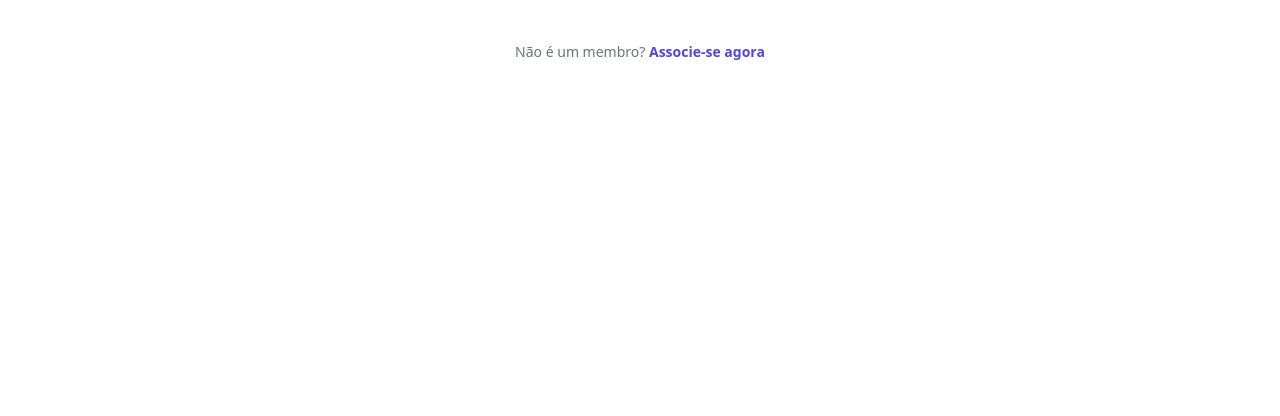
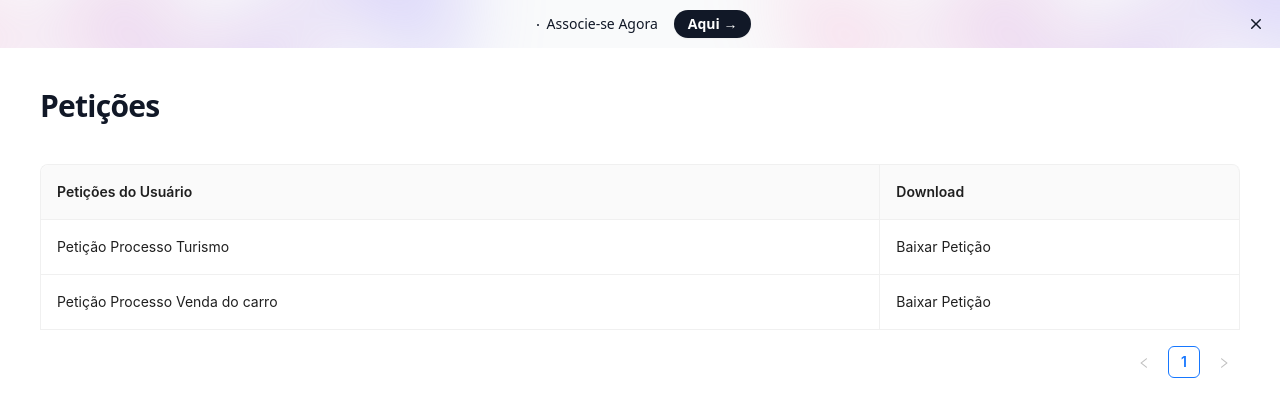
Before and after one commit to Potatos-team/potts_website, a React (Create React App) app: page /petition in a window 1280 px wide. Shown: the top 416 px of the page. Built offline with nearby package versions, Linux system fonts and the light colour scheme.

Commit message:
Implementação da rotas e table na tela de permissões

```diff
--- /dev/null
+++ b/src/components/content/CallToAction/CallToAction.jsx
@@ -0,0 +1,52 @@
+import { XMarkIcon } from '@heroicons/react/20/solid'
+
+export default function CallToAction() {
+    return (
+        <div className="relative isolate flex items-center gap-x-6 overflow-hidden bg-gray-50 px-6 py-2.5 sm:px-3.5 sm:before:flex-1">
+            <div
+                className="absolute left-[max(-7rem,calc(50%-52rem))] top-1/2 -z-10 -translate-y-1/2 transform-gpu blur-2xl"
+                aria-hidden="true"
+            >
+                <div
+                    className="aspect-[577/310] w-[36.0625rem] bg-gradient-to-r from-[#ff80b5] to-[#9089fc] opacity-30"
+                    style={{
+                        clipPath:
+                            'polygon(74.8% 41.9%, 97.2% 73.2%, 100% 34.9%, 92.5% 0.4%, 87.5% 0%, 75% 28.6%, 58.5% 54.6%, 50.1% 56.8%, 46.9% 44%, 48.3% 17.4%, 24.7% 53.9%, 0% 27.9%, 11.9% 74.2%, 24.9% 54.1%, 68.6% 100%, 74.8% 41.9%)',
+                    }}
+                />
+            </div>
+            <div
+                className="absolute left-[max(45rem,calc(50%+8rem))] top-1/2 -z-10 -translate-y-1/2 transform-gpu blur-2xl"
+                aria-hidden="true"
+            >
+                <div
+                    className="aspect-[577/310] w-[36.0625rem] bg-gradient-to-r from-[#ff80b5] to-[#9089fc] opacity-30"
+                    style={{
+                        clipPath:
+                            'polygon(74.8% 41.9%, 97.2% 73.2%, 100% 34.9%, 92.5% 0.4%, 87.5% 0%, 75% 28.6%, 58.5% 54.6%, 50.1% 56.8%, 46.9% 44%, 48.3% 17.4%, 24.7% 53.9%, 0% 27.9%, 11.9% 74.2%, 24.9% 54.1%, 68.6% 100%, 74.8% 41.9%)',
+                    }}
+                />
+            </div>
+            <div className="flex flex-wrap items-center gap-x-4 gap-y-2">
+                <p className="text-sm leading-6 text-gray-900">
+                    <svg viewBox="0 0 2 2" className="mx-2 inline h-0.5 w-0.5 fill-current" aria-hidden="true">
+                        <circle cx={1} cy={1} r={1} />
+                    </svg>
+                    Associe-se Agora
+                </p>
+                <a
+                    href="#"
+                    className="flex-none rounded-full bg-gray-900 px-3.5 py-1 text-sm font-semibold text-white shadow-sm hover:bg-gray-700 focus-visible:outline focus-visible:outline-2 focus-visible:outline-offset-2 focus-visible:outline-gray-900"
+                >
+                    Aqui <span aria-hidden="true">&rarr;</span>
+                </a>
+            </div>
+            <div className="flex flex-1 justify-end">
+                <button type="button" className="-m-3 p-3 focus-visible:outline-offset-[-4px]">
+                    <span className="sr-only">Dismiss</span>
+                    <XMarkIcon className="h-5 w-5 text-gray-900" aria-hidden="true" />
+                </button>
+            </div>
+        </div>
+    )
+}
--- a/src/components/content/Petition/Petition.jsx
+++ b/src/components/content/Petition/Petition.jsx
@@ -1,26 +1,21 @@
-import { useState } from "react";
+import CallToAction from '../CallToAction/CallToAction'
+import TablePetition from '../ReusableComponents/Table'
+
 
 export default function Petition() {
+    return (
+        <div >
+            <CallToAction />
+            <div class="px-10">
+                <div className="my-10 lg:flex lg:items-center lg:justify-between">
+                    <div className="min-w-0 flex-1">
+                        <h2 className="text-2xl font-bold leading-7 text-gray-900 sm:truncate sm:text-3xl sm:tracking-tight">
+                            Petições
+                        </h2>
+                    </div>
+                </div>
 
-
-    const InputExample = () => {
-        const [texto, setTexto] = useState('');
-
-        const handleChange = (e) => {
-            setTexto(e.target.value);
-            console.log(texto)
-        };
-    }
-
-    return (
-        <div>
-            <div>
-                <p className="mt-10 text-center text-sm text-gray-500">
-                    Não é um membro?{' '}
-                    <a href="#" className="font-semibold leading-6 text-indigo-600 hover:text-indigo-500">
-                        Associe-se agora
-                    </a>
-                </p>
+                <TablePetition />
             </div>
         </div>
     )
--- /dev/null
+++ b/src/components/content/ReusableComponents/Table.jsx
@@ -0,0 +1,166 @@
+import React, { useContext, useEffect, useRef, useState } from 'react';
+import { Button, Form, Input, Popconfirm, Table } from 'antd';
+
+
+const EditableContext = React.createContext(null);
+const EditableRow = ({ index, ...props }) => {
+  const [form] = Form.useForm();
+  return (
+    <Form form={form} component={false}>
+      <EditableContext.Provider value={form}>
+        <tr {...props} />
+      </EditableContext.Provider>
+    </Form>
+  );
+};
+const EditableCell = ({
+  title,
+  editable,
+  children,
+  dataIndex,
+  record,
+  handleSave,
+  ...restProps
+}) => {
+  const [editing, setEditing] = useState(false);
+  const inputRef = useRef(null);
+  const form = useContext(EditableContext);
+  useEffect(() => {
+    if (editing) {
+      inputRef.current.focus();
+    }
+  }, [editing]);
+  const toggleEdit = () => {
+    setEditing(!editing);
+    form.setFieldsValue({
+      [dataIndex]: record[dataIndex],
+    });
+  };
+  const save = async () => {
+    try {
+      const values = await form.validateFields();
+      toggleEdit();
+      handleSave({
+        ...record,
+        ...values,
+      });
+    } catch (errInfo) {
+      console.log('Save failed:', errInfo);
+    }
+  };
+  let childNode = children;
+  if (editable) {
+    childNode = editing ? (
+      <Form.Item
+        style={{
+          margin: 0,
+        }}
+        name={dataIndex}
+        rules={[
+          {
+            required: true,
+            message: `${title} is required.`,
+          },
+        ]}
+      >
+        <Input ref={inputRef} onPressEnter={save} onBlur={save} />
+      </Form.Item>
+    ) : (
+      <div
+        className="editable-cell-value-wrap"
+        style={{
+          paddingRight: 24,
+        }}
+        onClick={toggleEdit}
+      >
+        {children}
+      </div>
+    );
+  }
+  return <td {...restProps}>{childNode}</td>;
+};
+
+
+const TablePetition = () => {
+  const [dataSource, setDataSource] = useState([
+    {
+      key: '0',
+      name: 'Petição Processo Turismo',
+      age: '32',
+      address: 'London, Park Lane no. 0',
+    },
+    {
+      key: '1',
+      name: 'Petição Processo Venda do carro',
+      age: '32',
+      address: 'London, Park Lane no. 1',
+    },
+  ]);
+  const [count, setCount] = useState(2);
+  const handleDelete = (key) => {
+    const newData = dataSource.filter((item) => item.key !== key);
+    setDataSource(newData);
+  };
+  const defaultColumns = [
+    {
+      title: 'Petições do Usuário',
+      dataIndex: 'name',
+      width: '70%',
+      editable: true,
+    },
+    {
+      title: 'Download',
+      dataIndex: 'operation',
+      render: (_, record) =>
+        dataSource.length >= 1 ? (
+          <Popconfirm title="Sure to delete?" onConfirm={() => handleDelete(record.key)}>
+            <a>Baixar Petição</a>
+          </Popconfirm>
+        ) : null,
+    },
+  ];
+
+  const handleSave = (row) => {
+    const newData = [...dataSource];
+    const index = newData.findIndex((item) => row.key === item.key);
+    const item = newData[index];
+    newData.splice(index, 1, {
+      ...item,
+      ...row,
+    });
+    setDataSource(newData);
+  };
+  const components = {
+    body: {
+      row: EditableRow,
+      cell: EditableCell,
+    },
+  };
+  const columns = defaultColumns.map((col) => {
+    if (!col.editable) {
+      return col;
+    }
+    return {
+      ...col,
+      onCell: (record) => ({
+        record,
+        editable: col.editable,
+        dataIndex: col.dataIndex,
+        title: col.title,
+        handleSave,
+      }),
+    };
+  });
+  return (
+    <div>
+      <Table
+        components={components}
+        rowClassName={() => 'editable-row'}
+        bordered
+        dataSource={dataSource}
+        columns={columns}
+      />
+    </div>
+  );
+};
+export default TablePetition;
```
